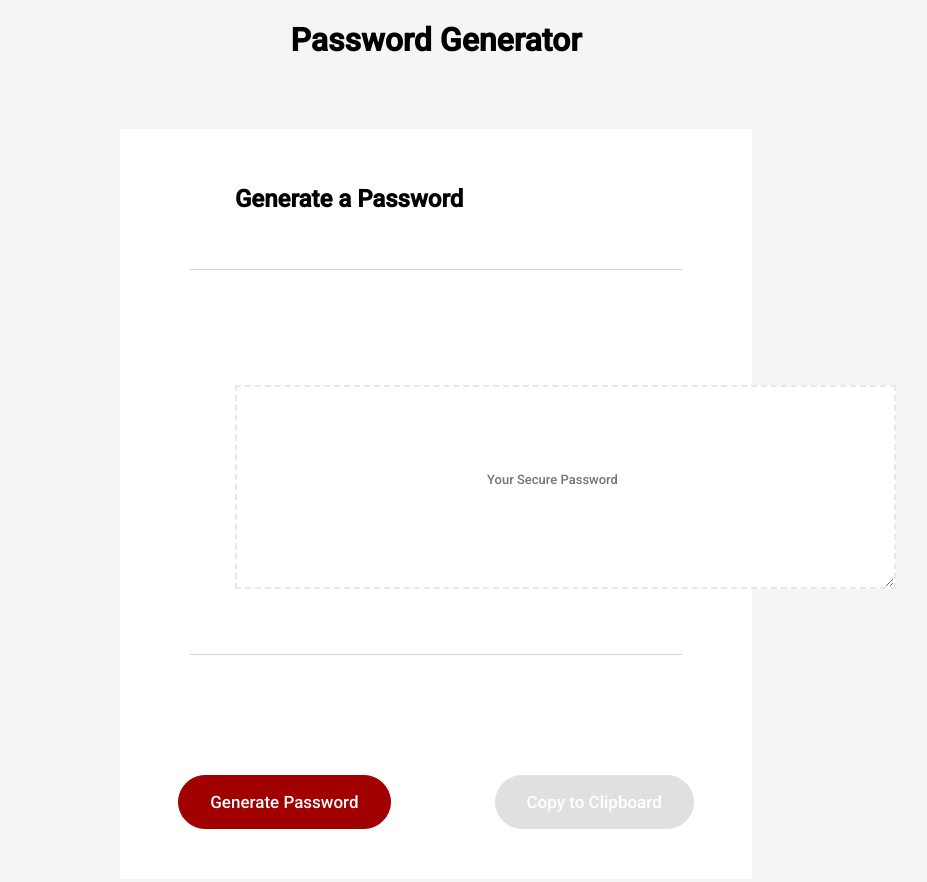
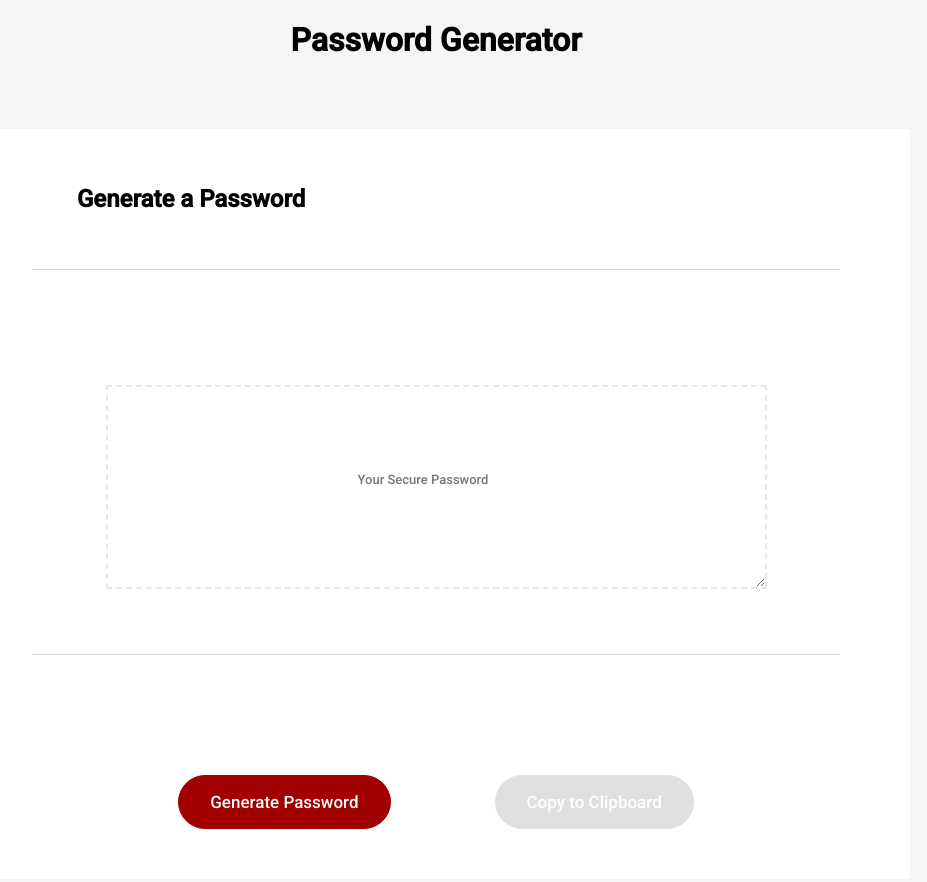
Before and after one commit to lilliana1/password_generator, a plain HTML site: page index.html in a window 1280 px wide. Shown: the whole page, without its empty margins (204-1131 px from the left). Drawn offline with Linux system fonts and the light colour scheme.

Commit message:
changed width of .card

```diff
--- a/style.css
+++ b/style.css
@@ -3,11 +3,11 @@
 
 
 }
+
 body {
     background-color: #F5F5F5;
+}
 
-
-}
 h1 {
     text-align: center;
 }
@@ -19,25 +19,20 @@ h2 {
     text-align: left;
     padding:45px;
     margin: 70px;
+}
 
-
-}
 ::placeholder {
     font-size: 13px;
     text-align:top;
+}
 
-}
 .card {
-
-    width: 50%;
+    width: 75%;
     margin: auto;
     /* position: relative; */
     top: 20px;
     text-align: center;
     background: white;
-
-
-
 }
 
 .card-body {
@@ -45,7 +40,6 @@ h2 {
     line-height: 50px;
     padding:45px;
     margin: 70px;
-    /* width: 50%; */
     background-color: white;
 }
 
@@ -54,7 +48,6 @@ h2 {
     border-style: dashed;
     border-width: 2px;
     border-color: #E8E8E8;
-
 }
 
 .btn {
```
